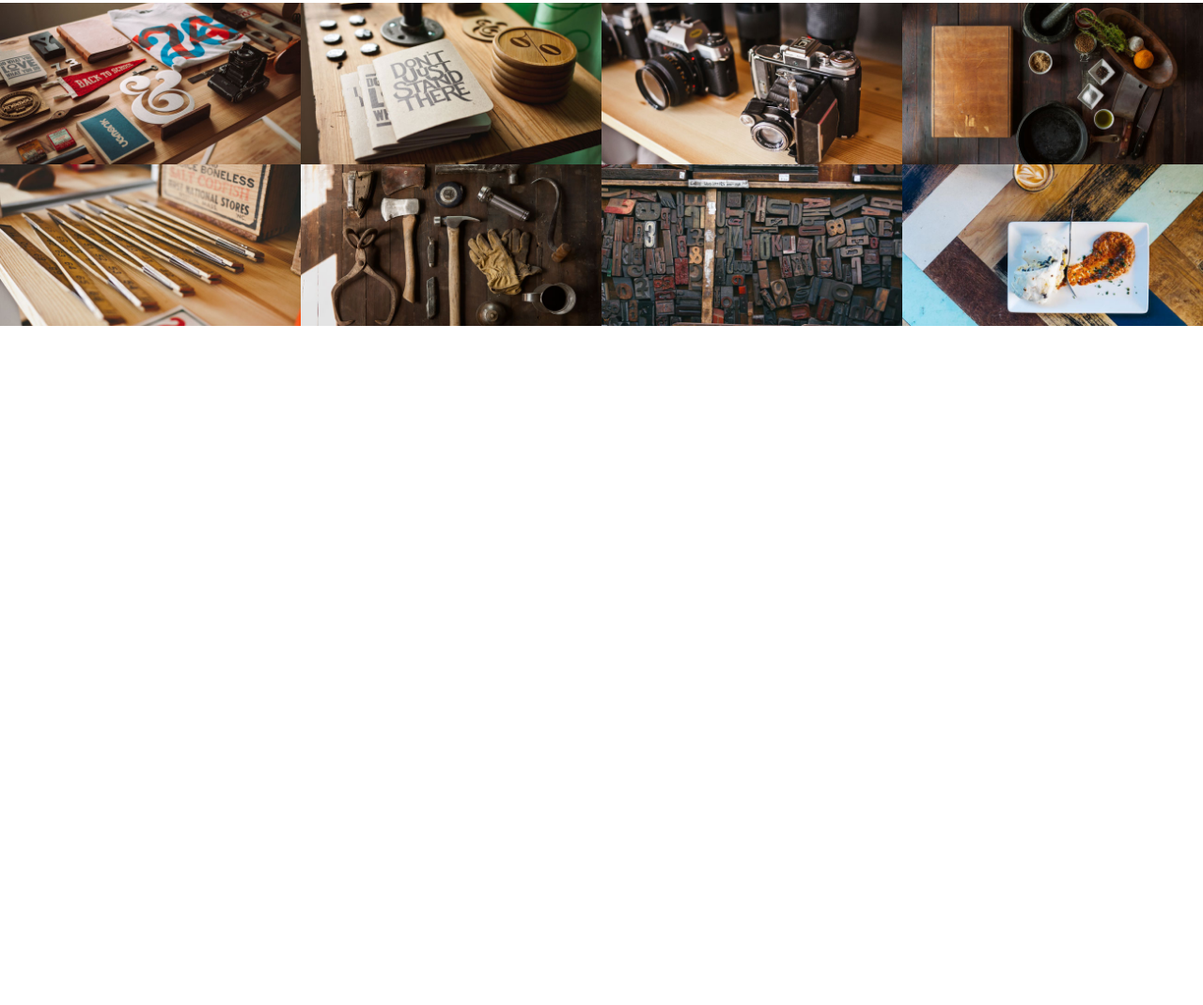
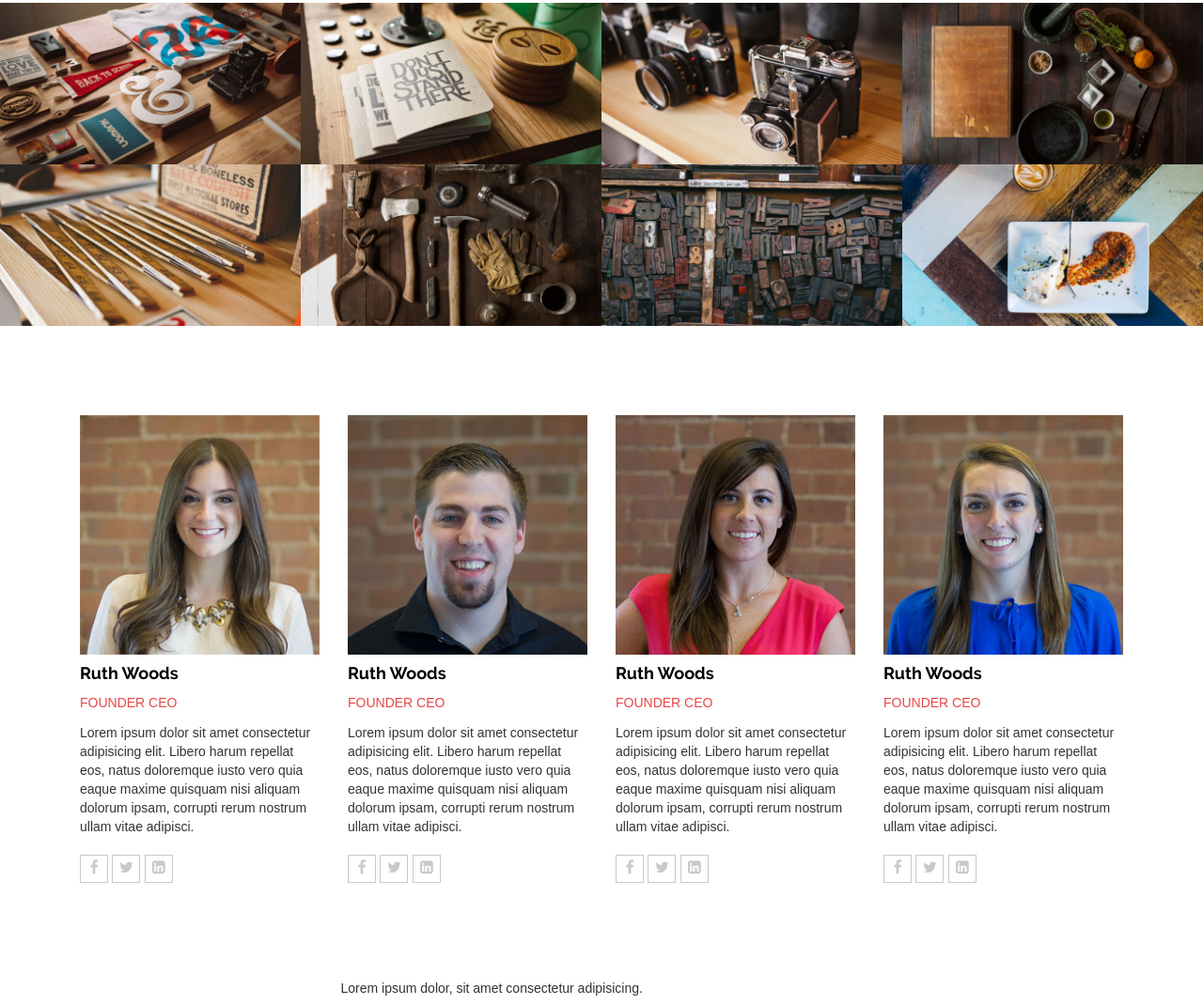
Before and after one commit to Alexwell/bootstrap-test, a website: page source/index.html in a window 1280 px wide. Shown: the part 1287-2357 px from the top of the page at 94% size. Before the commit the page ends 1634 px from the top, so only its background shows below. Drawn offline with Linux system fonts and the light colour scheme.

Commit message:
Added works and team

```diff
--- a/source/css/main.css
+++ b/source/css/main.css
@@ -4,7 +4,7 @@ body {
 	min-width: 320px;
 }
 
-.p0{
+.p0 {
 	padding: 0;
 }
 
@@ -115,11 +115,12 @@ nav {
 }
 
 /* WORKS SECTION*/
-.work_block{
+
+.work_block {
 	position: relative;
 }
 
-.image_wrap{
+.image_wrap {
 	position: absolute;
 	top: 0;
 	left: 0;
@@ -133,12 +134,46 @@ nav {
 	opacity: 0;
 }
 
-.work_block:hover .image_wrap{
+.work_block:hover .image_wrap {
 	opacity: 1;
 }
 
-.work_descr{
+.work_descr {
 	color: #fff;
 	text-align: center;
 	margin: auto;
 }
+
+/* TEAM SECTION */
+
+.team_s {
+	padding: 95px 0;
+}
+
+
+
+.team_item h4 {
+	font-family: 'RalewayBold', sans-serif;
+	color: #000;
+}
+
+.team_item span {
+	text-transform: uppercase;
+	color: #e84545;
+	font-size: 14px;
+}
+
+.team_item p {
+	font-size: 14px;
+	padding: 10px 0;
+}
+
+.soc_btn {
+	border: 1px solid #c6cacc;
+	/* padding: 5px 10px; */
+	color: #c6cacc;
+	background-color: transparent;
+	width: 30px;
+	height: 30px;
+
+}
--- a/source/css/media.css
+++ b/source/css/media.css
@@ -1,17 +1,20 @@
 /*==========  Desktop First Method  ==========*/
 
 /* Large Devices, Wide Screens */
-@media only screen and (max-width : 1200px) {
 
-}
+@media only screen and (max-width: 1200px) {}
 
 /* Medium Devices, Desktops */
-@media only screen and (max-width : 992px) {
 
+@media only screen and (max-width: 992px) {
+	.team_item {
+		margin-bottom: 32px;
+	}
 }
 
 /* Small Devices, Tablets */
-@media only screen and (max-width : 768px) {
+
+@media only screen and (max-width: 768px) {
 	/*Disable Animation on Mobile Devices*/
 	.animated {
 		/*CSS transitions*/
@@ -33,101 +36,86 @@
 		-ms-animation: none !important;
 		animation: none !important;
 	}
-
-	nav{
+	nav {
 		height: 60px;
 		line-height: 60px;
 		background-color: #2a2d48;
 	}
-
-	.top_line{
+	.top_line {
 		display: none;
 	}
-
-	.logo{
+	.logo {
 		padding-top: 15px;
 	}
-
-	.menu_btn{
+	.menu_btn {
 		height: 40px;
 		width: 40px;
 		border-radius: 50%;
 		background-color: #e84545;
 	}
-
-	.menu_btn span{
+	.menu_btn span {
 		top: -16px;
 	}
-
-	.menu li{
+	.menu li {
 		display: block;
 		text-align: center;
 	}
-
-	.menu li a{
+	.menu li a {
 		display: block;
 	}
-
-	.menu li a:hover{
+	.menu li a:hover {
 		/* display: block; */
 		background-color: #fff;
 		color: #000;
 	}
-
-	#top_menu{
+	#top_menu {
 		background-color: #2a2d48;
 		padding: 20px 0;
+	}
+	.img_center {
+		margin: 0 auto;
 	}
 }
 
 /* Extra Small Devices, Phones */
-@media only screen and (max-width : 480px) {
-	nav{
+
+@media only screen and (max-width: 480px) {
+	nav {
 		position: fixed;
 	}
-
-	.title_block{
+	.title_block {
 		margin-top: 130px;
 	}
-
-	.title_block h1{
+	.title_block h1 {
 		font-size: 30px;
 	}
-
-	.title_block p{
+	.title_block p {
 		font-size: 14px;
 	}
 }
 
 /* Custom, iPhone Retina */
-@media only screen and (max-width : 320px) {
 
-}
-
+@media only screen and (max-width: 320px) {}
 
 /*==========  Mobile First Method  ==========*/
 
 /* Custom, iPhone Retina */
-@media only screen and (min-width : 320px) {
 
-}
+@media only screen and (min-width: 320px) {}
 
 /* Extra Small Devices, Phones */
-@media only screen and (min-width : 480px) {
 
-}
+@media only screen and (min-width: 480px) {}
 
 /* Small Devices, Tablets */
-@media only screen and (min-width : 768px) {
 
-}
+@media only screen and (min-width: 768px) {}
 
 /* Medium Devices, Desktops */
-@media only screen and (min-width : 992px) {
 
-}
+@media only screen and (min-width: 992px) {}
 
 /* Large Devices, Wide Screens */
-@media only screen and (min-width : 1200px) {
 
-}
+@media only screen and (min-width: 1200px) {}
--- a/source/index.html
+++ b/source/index.html
@@ -139,7 +139,7 @@
               <p>some description</p>
             </div>
           </div>
-          <img src="img/work-1.jpg" class="img-responsive" alt="work">
+          <img src="img/work-1.jpg" class="img-responsive img_center" alt="work">
         </div>
       </div>
       <div class="col-md-3 col-sm-6 p0">
@@ -150,7 +150,7 @@
               <p>some description</p>
             </div>
           </div>
-          <img src="img/work-2.jpg" class="img-responsive" alt="work">
+          <img src="img/work-2.jpg" class="img-responsive img_center" alt="work">
         </div>
       </div>
       <div class="col-md-3 col-sm-6 p0">
@@ -161,7 +161,7 @@
               <p>some description</p>
             </div>
           </div>
-          <img src="img/work-3.jpg" class="img-responsive" alt="work">
+          <img src="img/work-3.jpg" class="img-responsive img_center" alt="work">
         </div>
       </div>
       <div class="col-md-3 col-sm-6 p0">
@@ -172,7 +172,7 @@
               <p>some description</p>
             </div>
           </div>
-          <img src="img/work-4.jpg" class="img-responsive" alt="work">
+          <img src="img/work-4.jpg" class="img-responsive img_center" alt="work">
         </div>
       </div>
       <div class="col-md-3 col-sm-6 p0">
@@ -183,7 +183,7 @@
               <p>some description</p>
             </div>
           </div>
-          <img src="img/work-5.jpg" class="img-responsive" alt="work">
+          <img src="img/work-5.jpg" class="img-responsive img_center" alt="work">
         </div>
       </div>
       <div class="col-md-3 col-sm-6 p0">
@@ -194,7 +194,7 @@
               <p>some description</p>
             </div>
           </div>
-          <img src="img/work-6.jpg" class="img-responsive" alt="work">
+          <img src="img/work-6.jpg" class="img-responsive img_center" alt="work">
         </div>
       </div>
       <div class="col-md-3 col-sm-6 p0">
@@ -205,7 +205,7 @@
               <p>some description</p>
             </div>
           </div>
-          <img src="img/work-7.jpg" class="img-responsive" alt="work">
+          <img src="img/work-7.jpg" class="img-responsive img_center" alt="work">
         </div>
       </div>
       <div class="col-md-3 col-sm-6 p0">
@@ -216,7 +216,110 @@
               <p>some description</p>
             </div>
           </div>
-          <img src="img/work-8.jpg" class="img-responsive" alt="work">
+          <img src="img/work-8.jpg" class="img-responsive img_center" alt="work">
+        </div>
+      </div>
+    </div>
+  </div>
+</section>
+
+<section class="team_s">
+  <div class="container">
+    <div class="raw">
+      <div class="col-md-3 col-sm-6">
+        <div class="team_item">
+          <img src="img/team-1.jpg" class="img-responsive img_center" alt="team member">
+          <h4>Ruth Woods</h4>
+          <span>founder ceo</span>
+          <br>
+          <p>Lorem ipsum dolor sit amet consectetur adipisicing elit. Libero harum repellat eos, natus doloremque iusto vero
+            quia eaque maxime quisquam nisi aliquam dolorum ipsam, corrupti rerum nostrum ullam vitae adipisci.</p>
+          <div class="team_btns">
+            <button href="#" class="soc_btn">
+              <i class="fa fa-facebook"></i>
+            </button>
+            <button href="#" class="soc_btn">
+              <i class="fa fa-twitter"></i>
+            </button>
+            <button href="#" class="soc_btn">
+              <i class="fa fa-linkedin-square"></i>
+            </button>
+          </div>
+        </div>
+      </div>
+      <div class="col-md-3 col-sm-6">
+        <div class="team_item">
+          <img src="img/team-2.jpg" class="img-responsive img_center" alt="team member">
+          <h4>Ruth Woods</h4>
+          <span>founder ceo</span>
+          <br>
+          <p>Lorem ipsum dolor sit amet consectetur adipisicing elit. Libero harum repellat eos, natus doloremque iusto vero
+            quia eaque maxime quisquam nisi aliquam dolorum ipsam, corrupti rerum nostrum ullam vitae adipisci.</p>
+          <div class="team_btns">
+            <button href="#" class="soc_btn">
+              <i class="fa fa-facebook"></i>
+            </button>
+            <button href="#" class="soc_btn">
+              <i class="fa fa-twitter"></i>
+            </button>
+            <button href="#" class="soc_btn">
+              <i class="fa fa-linkedin-square"></i>
+            </button>
+          </div>
+        </div>
+      </div>
+      <div class="col-md-3 col-sm-6">
+        <div class="team_item">
+          <img src="img/team-3.jpg" class="img-responsive img_center" alt="team member">
+          <h4>Ruth Woods</h4>
+          <span>founder ceo</span>
+          <br>
+          <p>Lorem ipsum dolor sit amet consectetur adipisicing elit. Libero harum repellat eos, natus doloremque iusto vero
+            quia eaque maxime quisquam nisi aliquam dolorum ipsam, corrupti rerum nostrum ullam vitae adipisci.</p>
+          <div class="team_btns">
+            <button href="#" class="soc_btn">
+              <i class="fa fa-facebook"></i>
+            </button>
+            <button href="#" class="soc_btn">
+              <i class="fa fa-twitter"></i>
+            </button>
+            <button href="#" class="soc_btn">
+              <i class="fa fa-linkedin-square"></i>
+            </button>
+          </div>
+        </div>
+      </div>
+      <div class="col-md-3 col-sm-6">
+        <div class="team_item">
+          <img src="img/team-4.jpg" class="img-responsive img_center" alt="team member">
+          <h4>Ruth Woods</h4>
+          <span>founder ceo</span>
+          <br>
+          <p>Lorem ipsum dolor sit amet consectetur adipisicing elit. Libero harum repellat eos, natus doloremque iusto vero
+            quia eaque maxime quisquam nisi aliquam dolorum ipsam, corrupti rerum nostrum ullam vitae adipisci.</p>
+          <div class="team_btns">
+            <button href="#" class="soc_btn">
+              <i class="fa fa-facebook"></i>
+            </button>
+            <button href="#" class="soc_btn">
+              <i class="fa fa-twitter"></i>
+            </button>
+            <button href="#" class="soc_btn">
+              <i class="fa fa-linkedin-square"></i>
+            </button>
+          </div>
+        </div>
+      </div>
+    </div>
+  </div>
+</section>
+
+<section class="download">
+  <div class="container">
+    <div class="row">
+      <div class="col-md-6 col-md-offset-3">
+        <div class="download_block">
+          <h5>Lorem ipsum dolor, sit amet consectetur adipisicing.</h5>
         </div>
       </div>
     </div>
```
